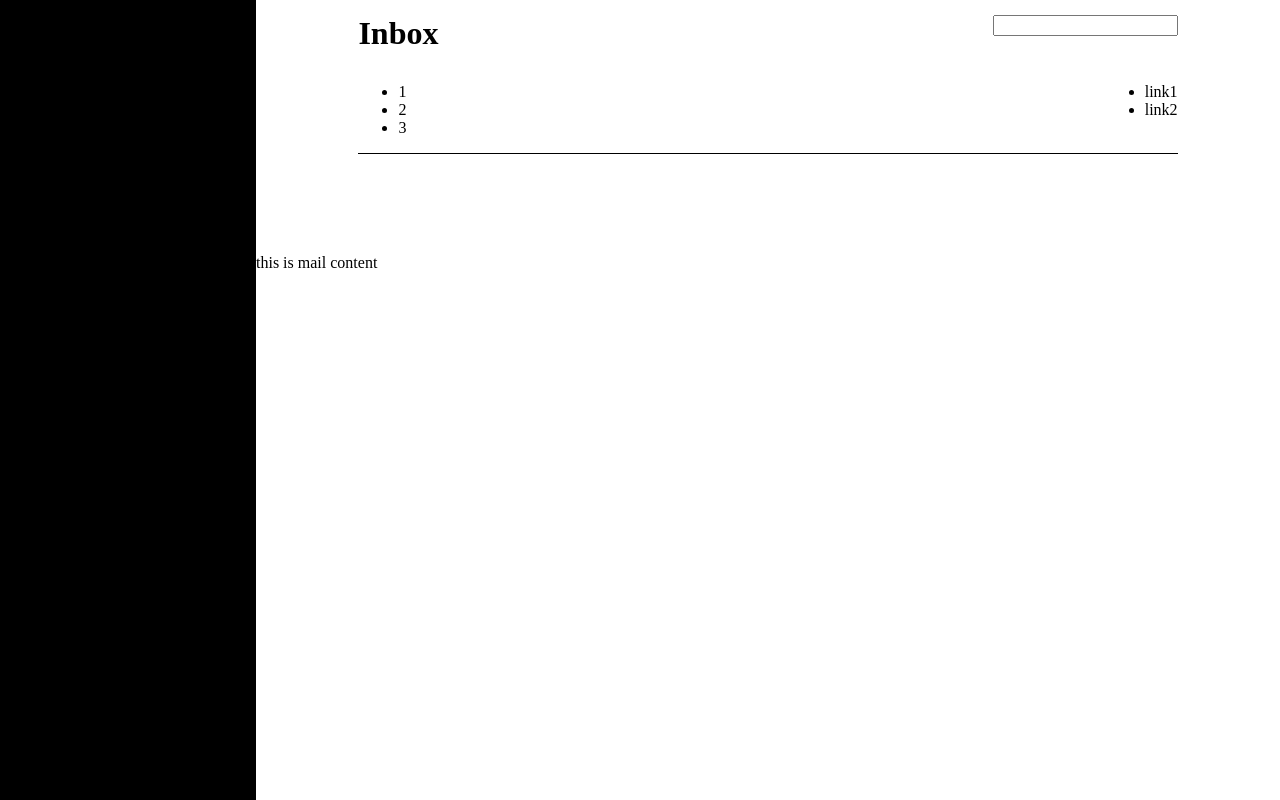
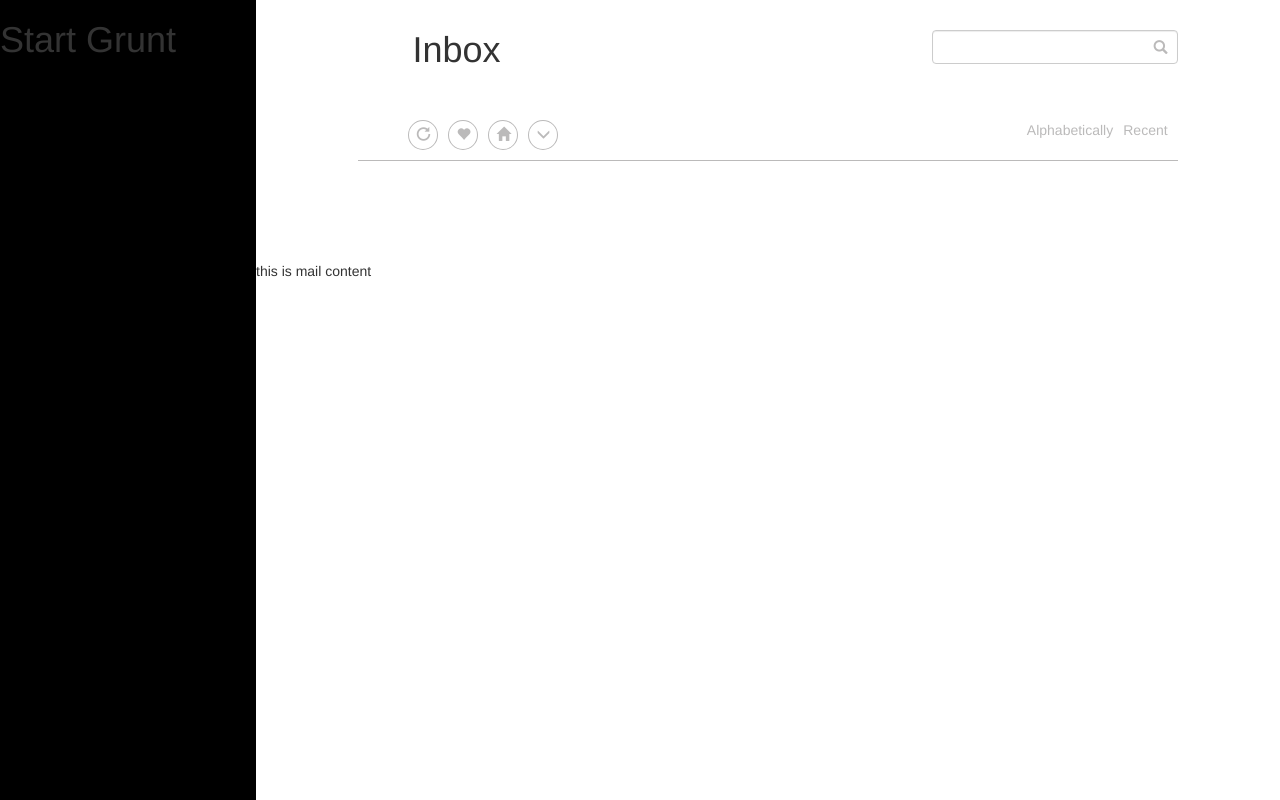
Before and after one commit to Vishakuday/Mailbox, a website: page index.html in a window 1280 px wide. Drawn offline with nearby package versions, Linux system fonts and the light colour scheme.

Commit message:
updated mail header

```diff
--- a/index.html
+++ b/index.html
@@ -4,6 +4,7 @@
       <meta charset="utf-8">
       <title>Start Grunt</title>
       <meta name="viewport" content="width=device-width, initial-scale=1">
+	  <link rel="stylesheet" href="https://maxcdn.bootstrapcdn.com/bootstrap/3.3.7/css/bootstrap.min.css">
       <link href="css/style.min.css" rel="stylesheet">
    </head>
    <body>
@@ -16,17 +17,22 @@
                <div class="mail-header-content">
                   <div class="first-layer">
                      <h1>Inbox</h1>
-                     <input />
+             <div class="form-group has-feedback">
+                <input type="text" class="form-control" id="inputValidation"/>
+                <span class="glyphicon glyphicon-search form-control-feedback"></span>
+            </div>
+
                   </div>
 				  <div class="second-layer">
                   <ul class="leftpull">
-                     <li>1</li>
-                     <li>2</li>
-                     <li>3</li>
+                     <li><a href="#"><div class="circle"><span class="glyphicon glyphicon-repeat"></span></div></a></li>
+                     <li><a href="#"><div class="circle"><span class="glyphicon glyphicon-heart"></span></div></a></li>
+                     <li><a href="#"><div class="circle"><span class="glyphicon glyphicon-home"></span></div></a></li>
+                     <li><a href="#"><div class="circle"><span class="glyphicon glyphicon-menu-down"></span></div></a></li>
                   </ul>
 				  <ul class="rightpull">
-				  <li>link1</li>
-				  <li>link2</li>
+				  <li>Alphabetically</li>
+				  <li>Recent</li>
 				  </ul>
 				  </div>
                </div>
--- a/sass/style.scss
+++ b/sass/style.scss
@@ -20,11 +20,17 @@ body {
 }
 .mail-header {
     margin-bottom: 100px;
+    margin-top: 30px;
+}
+.circle {
+    border-radius: 70%;
+    padding: 4px 7px;
+    border: 1px solid #bbbaba;
 }
 .mail-header-content {
     width: 80%;
     margin: auto;
-    border-bottom: 1px solid;
+    border-bottom: 1px solid #bbbaba;
     .first-layer {
         &:after {
             content: "";
@@ -35,22 +41,36 @@ body {
     }
     h1 {
         float: left;
-        margin: 0;
+        margin: 0 0 0 54px;
     }
     input {
         float: right;
+        width: 30%;
+    }
+    .glyphicon {
+        color: #bbbaba;
     }
     .second-layer {
+        color: #bbbaba;
+        margin-top: 50px;
         &:after {
             content: "";
             display: block;
             clear: both;
         }
-        margin-top:15px;
-        ul:first {
+        ul:first-child {
             list-style: none;
             li {
                 float: left;
+                padding-left: 10px;
+            }
+        }
+        ul:nth-child(2) {
+            list-style: none;
+            float: right;
+            li {
+                float: left;
+                padding-right: 10px;
             }
         }
     }
```
Also changed, not shown: css/style.css, css/style.min.css.
